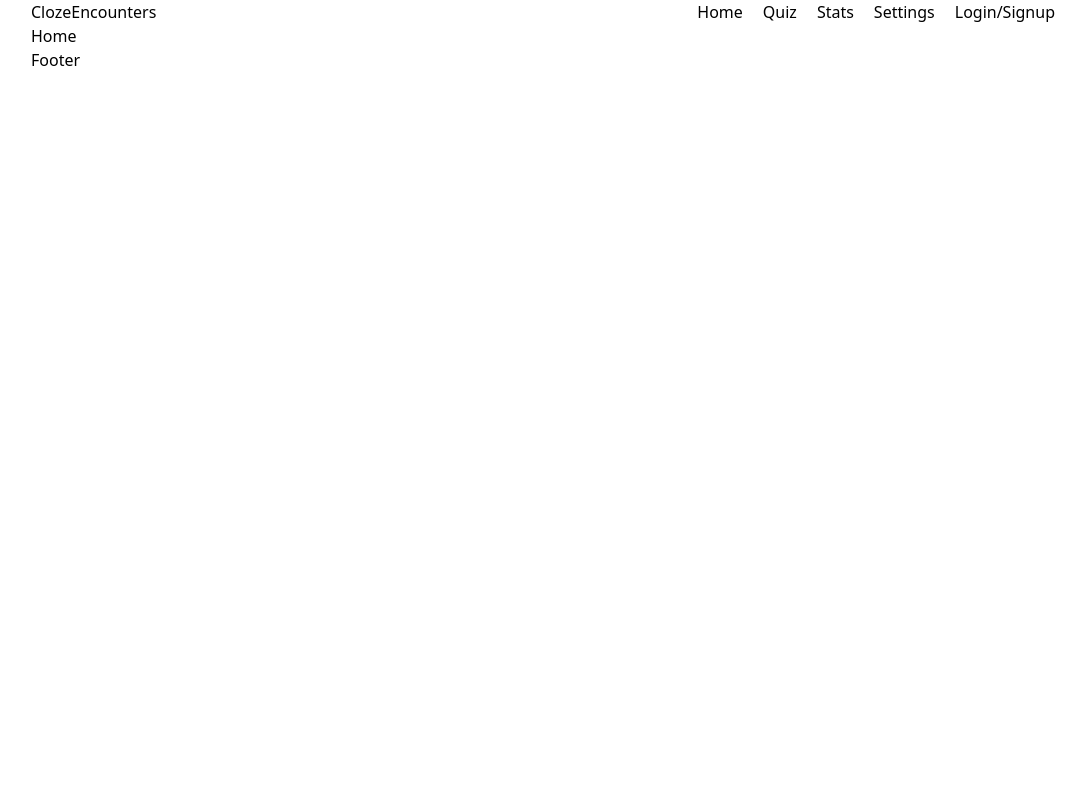
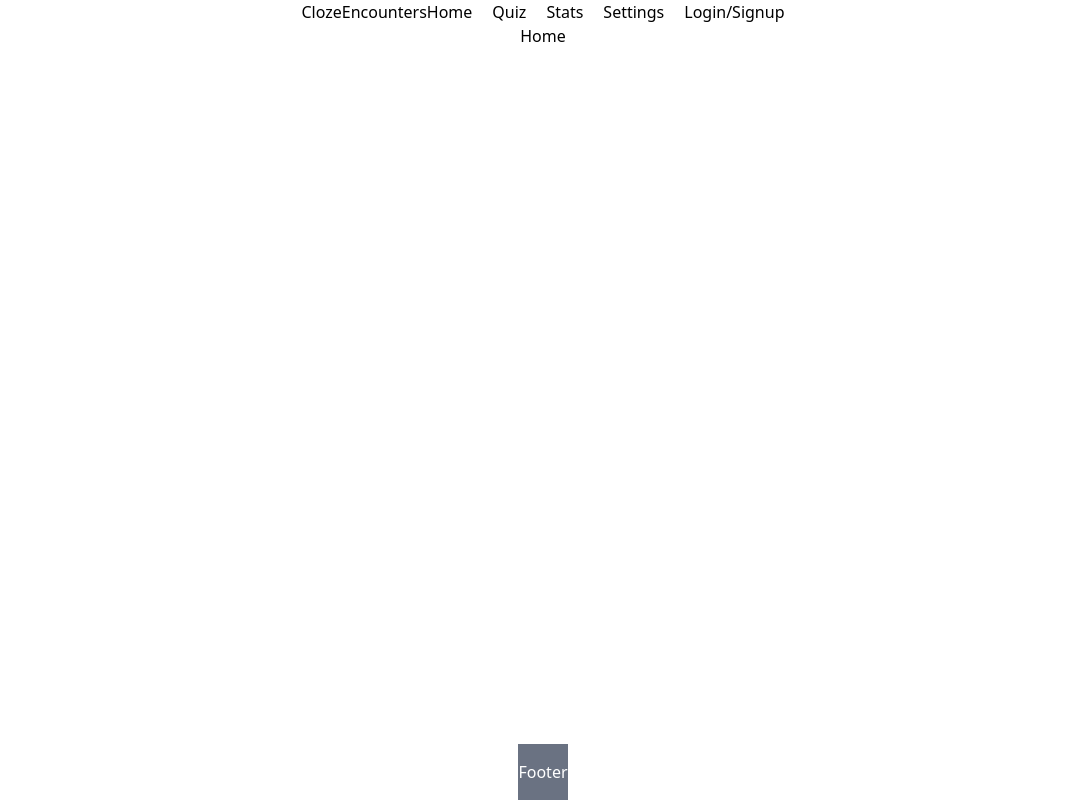
Before and after one commit to bweppl1/ClozeEncountersFrontEnd, a React (Vite) app: page / in a window 1280 px wide. Shown: the whole page, without its empty margins (97-1183 px from the left). Built offline with nearby package versions, Linux system fonts and the light colour scheme.

Commit message:
formatting

```diff
--- a/src/App.jsx
+++ b/src/App.jsx
@@ -4,20 +4,20 @@ import Footer from "./components/Footer";
 import Quiz from "./pages/Quiz";
 import Stats from "./pages/Stats";
 import Settings from "./pages/Settings";
-// import Login from "./pages/Login";
+import Login from "./pages/Login";
 import { BrowserRouter, Routes, Route } from "react-router-dom";
 
 function App() {
   return (
-    <div className="app">
-      <NavBar />
+    <div className="min-h-screen flex flex-col">
       <BrowserRouter>
+        <NavBar />
         <Routes>
           <Route path="/" element={<Home />} />
           <Route path="/quiz" element={<Quiz />} />
           <Route path="/stats" element={<Stats />} />
           <Route path="/settings" element={<Settings />} />
-          {/* <Route path="/login" element={<Login />} /> */}
+          <Route path="/login" element={<Login />} />
         </Routes>
       </BrowserRouter>
       <Footer />
--- a/src/components/Footer.jsx
+++ b/src/components/Footer.jsx
@@ -1,5 +1,7 @@
 const Footer = () => {
-  return <div className="max-w-5xl mx-auto">Footer</div>;
+  return (
+    <div className="max-w-5xl mx-auto bg-gray-500 text-white py-4">Footer</div>
+  );
 };
 
 export default Footer;
--- a/src/components/NavBar.jsx
+++ b/src/components/NavBar.jsx
@@ -1,15 +1,15 @@
+import { Link } from "react-router-dom";
+
 const NavBar = () => {
   return (
     <div className="max-w-5xl mx-auto flex justify-between">
       <div>ClozeEncounters</div>
-      <div>
-        <ul className="flex gap-5">
-          <li>Home</li>
-          <li>Quiz</li>
-          <li>Stats</li>
-          <li>Settings</li>
-          <li>Login/Signup</li>
-        </ul>
+      <div className="flex gap-5">
+        <Link to="/">Home</Link>
+        <Link to="/quiz">Quiz</Link>
+        <Link to="/stats">Stats</Link>
+        <Link to="/settings">Settings</Link>
+        <Link to="/login">Login/Signup</Link>
       </div>
     </div>
   );
--- a/src/pages/Home.jsx
+++ b/src/pages/Home.jsx
@@ -1,5 +1,5 @@
 const Home = () => {
-  return <div className="max-w-5xl mx-auto">Home</div>;
+  return <div className="flex-1 max-w-5xl mx-auto">Home</div>;
 };
 
 export default Home;
--- /dev/null
+++ b/src/pages/Login.jsx
@@ -0,0 +1,5 @@
+const Login = () => {
+  return <div className="max-w-5xl mx-auto">Login</div>;
+};
+
+export default Login;
```
